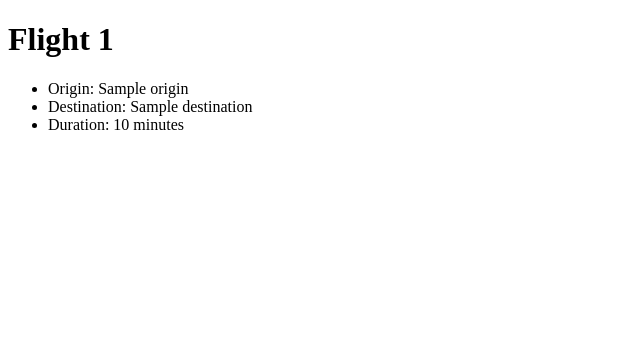
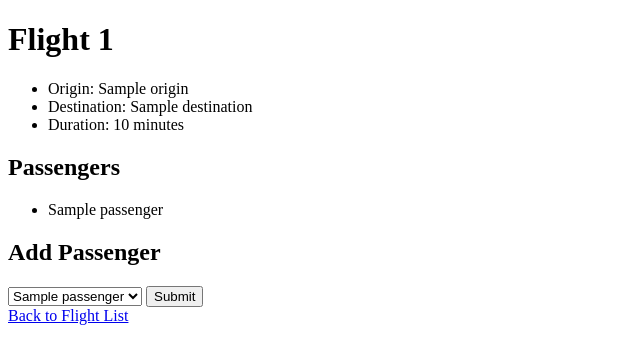
Before and after one commit to Xenzoro/Intro-Python, a Django app: template airline/flights/templates/flights/flight.html in a window 1280 px wide. Shown: the top 364 px of the page, without its empty margins (0-640 px from the left). Run offline with Django 3.2, Linux system fonts and the light colour scheme; the template is opened without the code that fills it: most values are stand-ins (such as "Sample title", 1, 10 or a date in 2020).

Commit message:
Add passenger management to flight details and update URL routing

```diff
--- a/airline/flights/templates/flights/flight.html
+++ b/airline/flights/templates/flights/flight.html
@@ -8,4 +8,29 @@
         <li>Duration: {{ flight.duration }} minutes</li>
     </ul>
 
+    <h2>Passengers</h2>
+
+    <ul>
+        {% for passenger in passengers %}
+            <li>{{ passenger }}</li>
+        {% empty %}
+            <li>No passengers.</li>
+        {% endfor %}
+    </ul>
+
+    <h2>Add Passenger</h2>
+
+    <form action="{% url 'book' flight.id %}" method="post">
+        {% csrf_token %}
+        <select name="passengers">
+            {% for passenger in non_passengers %}
+                <option value="{{ passenger.id }}">{{ passenger }}</option>
+            {% endfor %}
+        </select>
+        <input type="submit">
+
+    </form>
+
+
+    <a href="{% url 'index' %}">Back to Flight List</a>
 {% endblock %}
--- a/airline/flights/templates/flights/index.html
+++ b/airline/flights/templates/flights/index.html
@@ -5,7 +5,9 @@
     <h1>Flights</h1>
     <ul>
         {% for flight in flights %}
-            <li>Flight {{ flight.id }}: {{ flight.origin }} to {{ flight.destination}}</li>
+            <li>
+                <a href="{% url 'flight' flight.id %}">
+                    Flight {{ flight.id }}: {{ flight.origin }} to {{ flight.destination}}</li>
         {% endfor %}
     </ul>
 {% endblock %}
--- a/airline/flights/urls.py
+++ b/airline/flights/urls.py
@@ -4,6 +4,7 @@ from . import views
 
 urlpatterns = [
     path("",views.index, name="index"),
-    path("<int:flight_id>", views.flight, name="flight")
+    path("<int:flight_id>", views.flight, name="flight"),
+    path("<int:flight_id>/book", views.book, name="book"),
 
 ]
```
